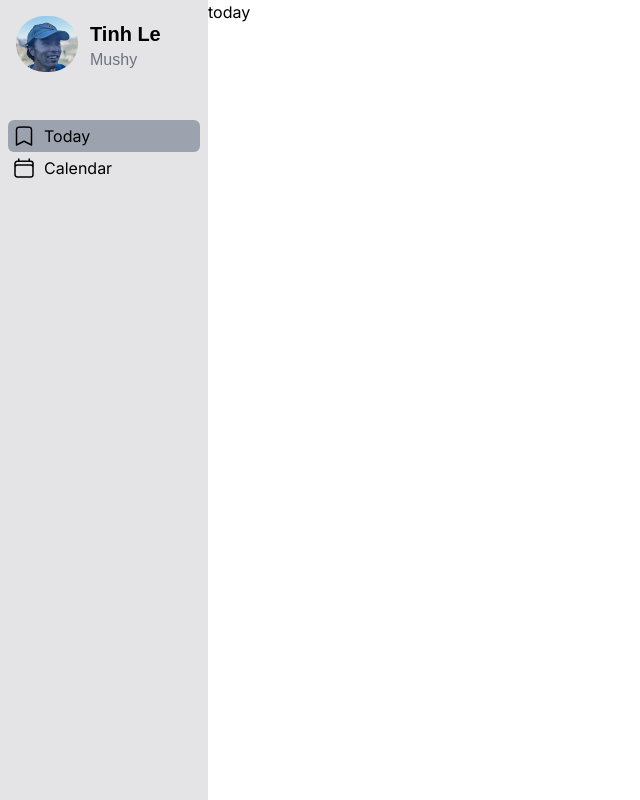
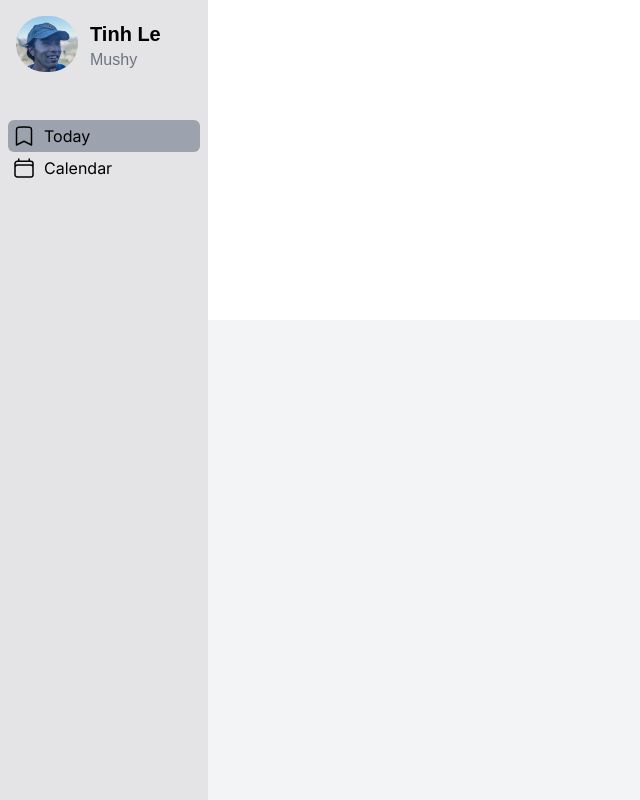
Before and after one commit to atomicn50/wellness-journal, a Next.js app in the folder wellness-journal/: page /home/today in a window 1280 px wide. Shown: the whole page, without its empty margins (0-640 px from the left). Built offline with nearby package versions, Linux system fonts and the light colour scheme; a web font is replaced by a local one.

Commit message:
add today page

```diff
--- /dev/null
+++ b/wellness-journal/app/home/today/layout.tsx
@@ -0,0 +1,10 @@
+export default function Layout({ children }: { children: React.ReactNode }) {
+  return (
+    <div className="relative min-h-screen">
+      <div className="absolute bottom-0 w-full h-3/5 bg-gray-100"></div>
+      <div className="relative z-10">
+        {children}
+      </div>
+    </div>
+  );
+}
--- a/wellness-journal/app/home/today/page.tsx
+++ b/wellness-journal/app/home/today/page.tsx
@@ -1,5 +1,32 @@
+import Image from 'next/image';
+
+import clsx from 'clsx';
+import { CalendarDaysIcon } from '@heroicons/react/24/solid';
+
+import { getHour, getDate, getCurrentWeekDays, getDayOfMonth } from "@/app/lib/utils"
+import ElephantsImage from '@/app/public/elephants.jpg'
+import { libreBaskerVille } from '@/app/ui/fonts';
+import Statistics from '@/app/ui/today/statistics';
+
+
 export default function Page() {
+  const hour = getHour();
+  let greeting;
+
+  if (hour >= 0 && hour < 12) {
+    greeting = 'Good Morning ~';
+  } else if (hour >= 12 && hour < 17) {
+    greeting = 'Good Afternoon ~';
+  } else {
+    greeting = 'Good Evening ~';
+  }
+
   return (
-    <div>today</div>
+    <div className='h-screen'>
+      <div className='items-end h-screen'>
+        <div className="bg-gray-200 bg-cover">
+        </div>
+      </div>
+    </div>
   )
 }
--- /dev/null
+++ b/wellness-journal/app/ui/today/statistics.tsx
@@ -0,0 +1,7 @@
+export default function Statistics() {
+  return (
+    <div className="bg-gradient-to-r from-cyan-500 to-blue-500 w-80 h-80 text-white font-bold text-xl p-4">
+      Sleep
+    </div>
+  );
+}
```
